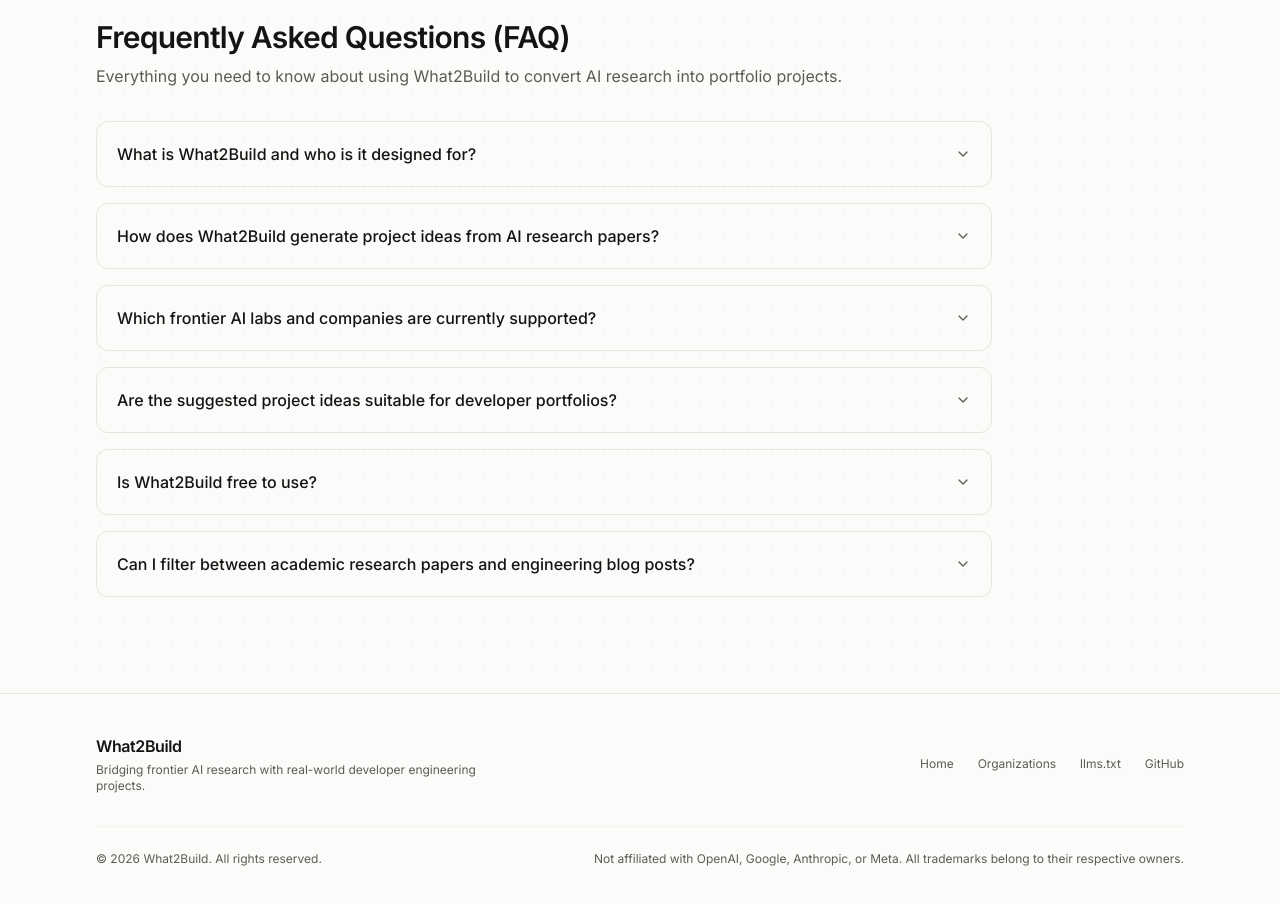
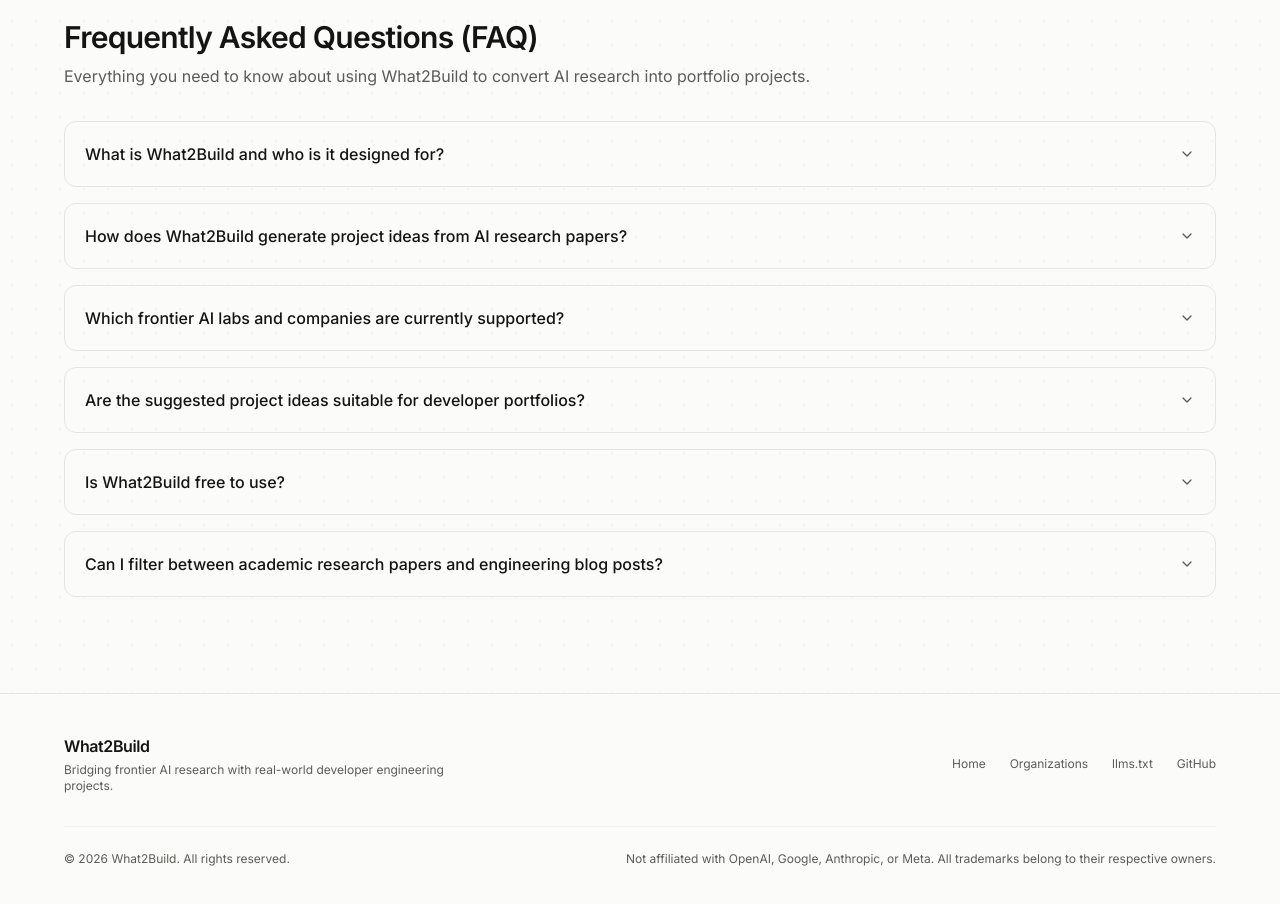
Before and after one commit to saipy10/What2Build, a Next.js app: page / in a window 1280 px wide. Shown: the part 1800-2704 px from the top of the page. Built offline with nearby package versions, Linux system fonts and the light colour scheme; no server answers.

Commit message:
Viewport fix

```diff
--- a/src/app/error.tsx
+++ b/src/app/error.tsx
@@ -20,7 +20,7 @@ export default function GlobalError({
   }, [error]);
 
   return (
-    <div className="max-w-3xl mx-auto px-6 py-16">
+    <div className="w-full mx-auto px-4 sm:px-6 lg:px-10 xl:px-16 py-16">
       <ErrorState
         message={error.message || "Something went wrong."}
         onRetry={reset}
--- a/src/app/layout.tsx
+++ b/src/app/layout.tsx
@@ -89,11 +89,11 @@ export default function RootLayout({
         </a>
         <Providers>
           <Navbar />
-          <main id="main-content" className="flex-1">
+          <main id="main-content" className="flex-1 w-full">
             {children}
           </main>
           <footer className="border-t border-border bg-background py-10 text-sm text-muted-foreground">
-            <div className="mx-auto max-w-6xl px-4 sm:px-6 lg:px-8">
+            <div className="mx-auto w-full px-4 sm:px-6 lg:px-10 xl:px-16">
               <div className="flex flex-col md:flex-row items-center justify-between gap-6">
                 <div>
                   <span className="font-semibold text-foreground tracking-tight text-base">What2Build</span>
--- a/src/app/page.tsx
+++ b/src/app/page.tsx
@@ -108,7 +108,7 @@ export default function HomePage() {
   return (
     <>
       <JsonLd items={jsonLdItems} />
-      <div className="relative mx-auto max-w-6xl px-4 sm:px-6 lg:px-8 py-16 sm:py-24">
+      <div className="relative mx-auto w-full px-4 sm:px-6 lg:px-10 xl:px-16 py-16 sm:py-24">
         <HomeClient companies={companies} faqs={HOME_FAQS} />
       </div>
     </>
--- a/src/components/CompanyResearchClient.tsx
+++ b/src/components/CompanyResearchClient.tsx
@@ -148,7 +148,7 @@ export function CompanyResearchClient({
   }, [fetchPapers, filterMode]);
 
   return (
-    <div className="mx-auto max-w-5xl px-4 sm:px-6 lg:px-8 py-10 sm:py-16">
+    <div className="mx-auto w-full px-4 sm:px-6 lg:px-10 xl:px-16 py-10 sm:py-16">
       {/* Header section */}
       <header className="flex flex-col sm:flex-row sm:items-start justify-between gap-6 pb-8 border-b border-border">
         <div className="flex items-start gap-4">
--- a/src/components/FaqSection.tsx
+++ b/src/components/FaqSection.tsx
@@ -40,7 +40,7 @@ export function FaqSection({
         )}
       </div>
 
-      <div className="space-y-4 max-w-4xl" role="region" aria-label="FAQ Accordion">
+      <div className="space-y-4 w-full" role="region" aria-label="FAQ Accordion">
         {faqs.map((faq, idx) => {
           const isOpen = openIndex === idx;
           const contentId = `faq-content-${idx}`;
--- a/src/components/Navbar.tsx
+++ b/src/components/Navbar.tsx
@@ -75,7 +75,7 @@ export function Navbar() {
           : "border-b border-transparent bg-background"
       }`}
     >
-      <div className="mx-auto flex h-14 max-w-6xl items-center justify-between px-4 sm:px-6 lg:px-8 gap-3">
+      <div className="mx-auto flex h-14 w-full items-center justify-between px-4 sm:px-6 lg:px-10 xl:px-16 gap-3">
         {/* Brand & Search Bar */}
         <div className="flex items-center gap-3 sm:gap-4 flex-1 max-w-lg">
           <Link
--- a/src/components/PaperIdeasClient.tsx
+++ b/src/components/PaperIdeasClient.tsx
@@ -121,7 +121,7 @@ export function PaperIdeasClient({ paperId }: { paperId: string }) {
   }, [fetchPaperAndIdeas]);
 
   return (
-    <div className="mx-auto max-w-5xl px-4 sm:px-6 lg:px-8 py-10 sm:py-16">
+    <div className="mx-auto w-full px-4 sm:px-6 lg:px-10 xl:px-16 py-10 sm:py-16">
       {/* Breadcrumb Navigation */}
       <nav aria-label="Breadcrumb" className="mb-6">
         <ol className="flex items-center gap-2 text-xs text-muted-foreground">
```
